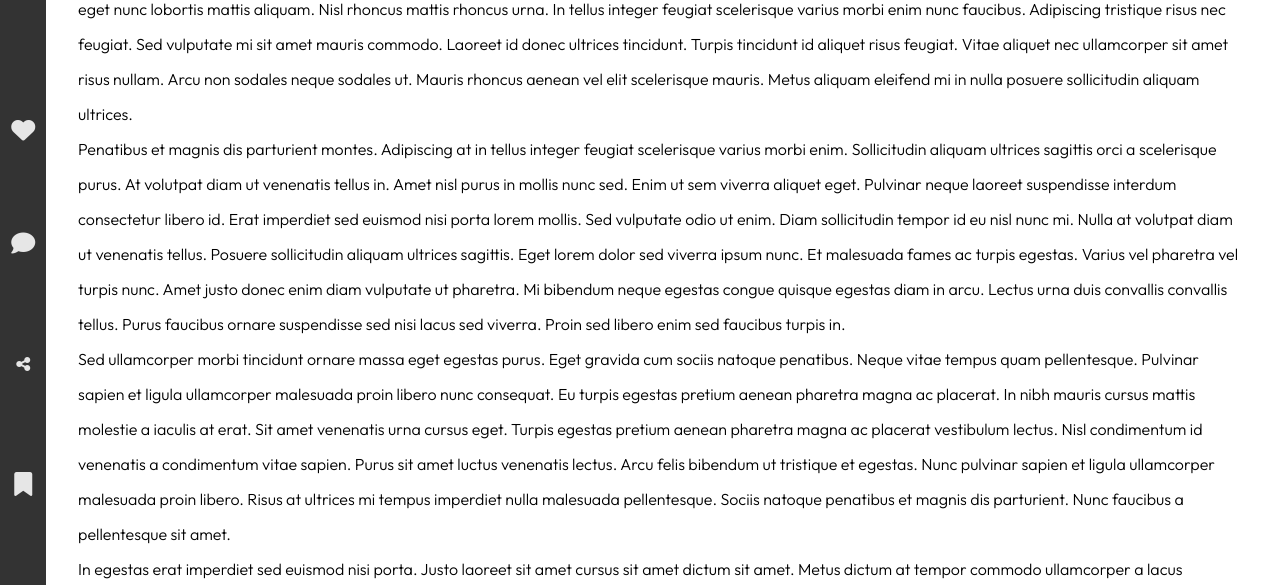
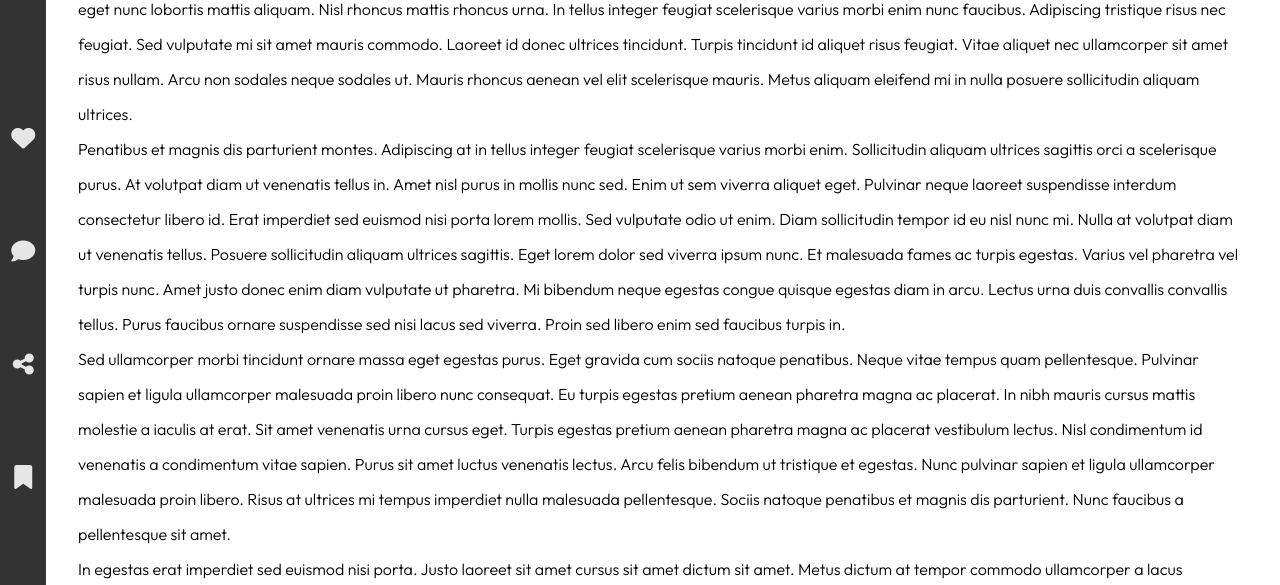
Before and after one commit to sudocodedev/DJ_CRUD, a Django app: page /detailed-post/20 in a window 1280 px wide. Shown: the part 505-1090 px from the top of the page. Run offline with Django 4.2, Linux system fonts and the light colour scheme; data comes from the database, SQL or seed files in the repository.

Commit message:
modified icon size in post layout

```diff
--- a/post/templates/post/singlepost.html
+++ b/post/templates/post/singlepost.html
@@ -33,7 +33,7 @@
         <div class="post-layout-sidebar">
             <i class="fa-solid fa-heart fa-xl"></i>
             <i class="fa-solid fa-comment fa-xl"></i>
-            <i class="fa-solid fa-share-nodes"></i>
+            <i class="fa-solid fa-share-nodes fa-xl"></i>
             <i class="fa-solid fa-bookmark fa-xl"></i>
         </div>
         <div class="post-layout-main">
```
